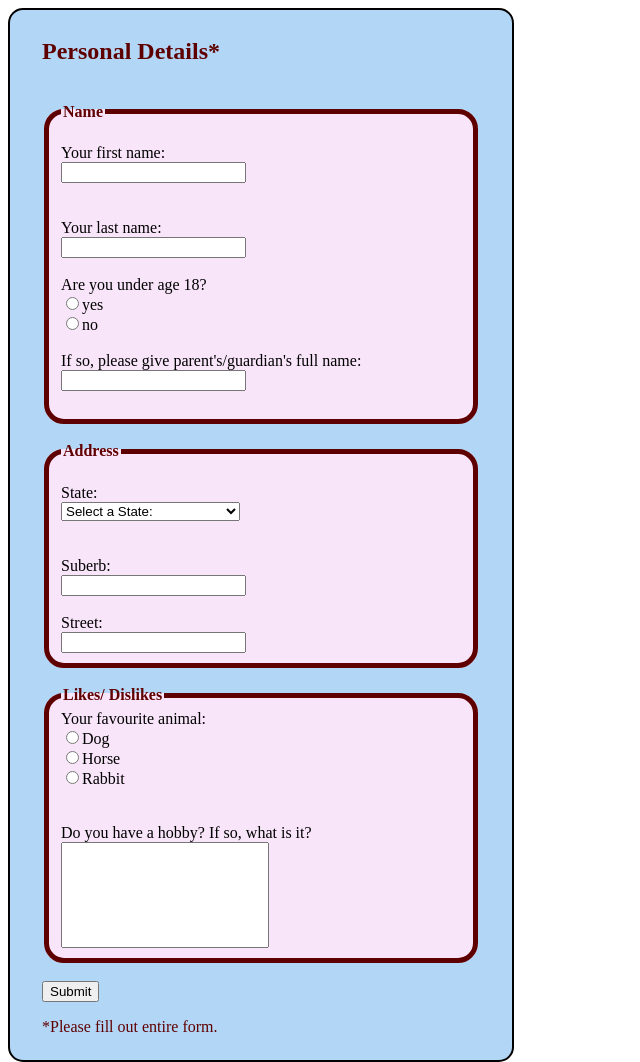
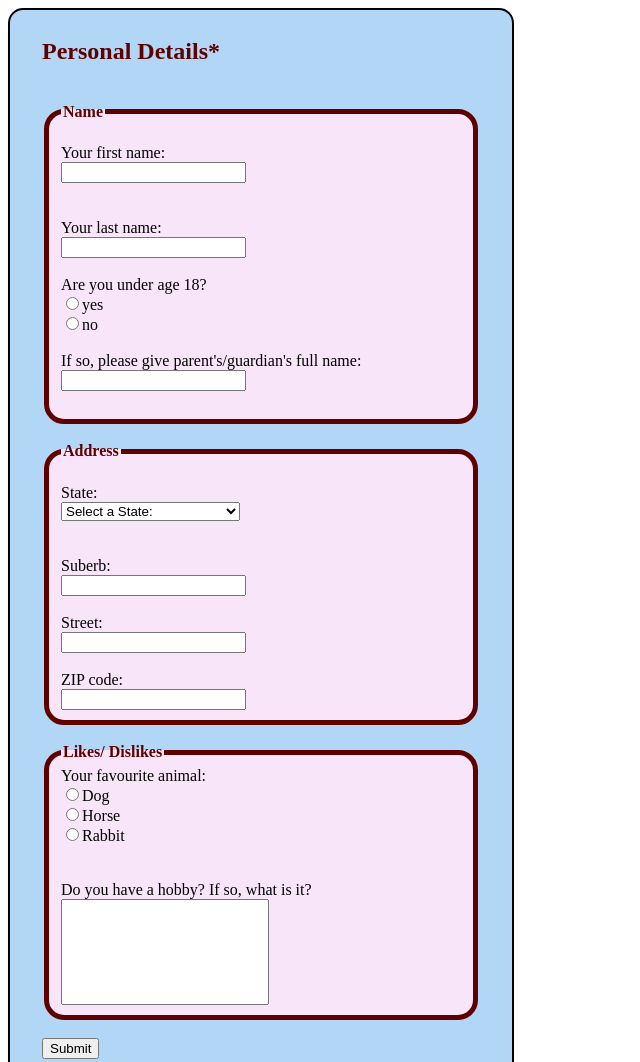
Before and after one commit to karabraid/school, a website built with Parcel: page src/form-validation/index.html in a window 1280 px wide. Shown: the top 1062 px of the page, without its empty margins (0-640 px from the left). Built offline with nearby package versions, Linux system fonts and the light colour scheme.

Commit message:
Update index.html

```diff
--- a/src/form-validation/index.html
+++ b/src/form-validation/index.html
@@ -55,6 +55,10 @@
         <form>
           Street:<br>
           <input type="text" id="street">
+        </form><br>
+        <form>
+          ZIP code:<br>
+          <input type="text" id="zip" maxsize=5 onblur="checkZIP('zip');">
       </fieldset><br><br>
 
       <fieldset>
@@ -95,6 +99,28 @@
         checkRadios(ename2);
       }
 
+      function checkZIP(id) {
+        var zip = document.getElementById(id);
+        var zipValue = document.getElementById(id).value;
+        var zipLength = zipValue.length;
+        if (zipLength < 5) {
+          alert("Please enter a five-digit code.");
+          zip.focus();
+          zip.style.background = "#dfe857";
+          return false;
+        }
+        for (var i = 0; i <= 4; i++) {
+          var thisChar = parseInt(zipValue[i]);
+          if (isNaN(thisChar)) {
+            alert("Please enter only numbers.");
+            zip.focus();
+            zip.style.background = "#dfe857";
+            return false;
+          }
+          zip.style.background = "#dfe857";
+        }
+      }
+
       function checkForLastName(id) {
         var targetField = document.getElementById(id);
         if (targetField.value.length === 0) {
```
